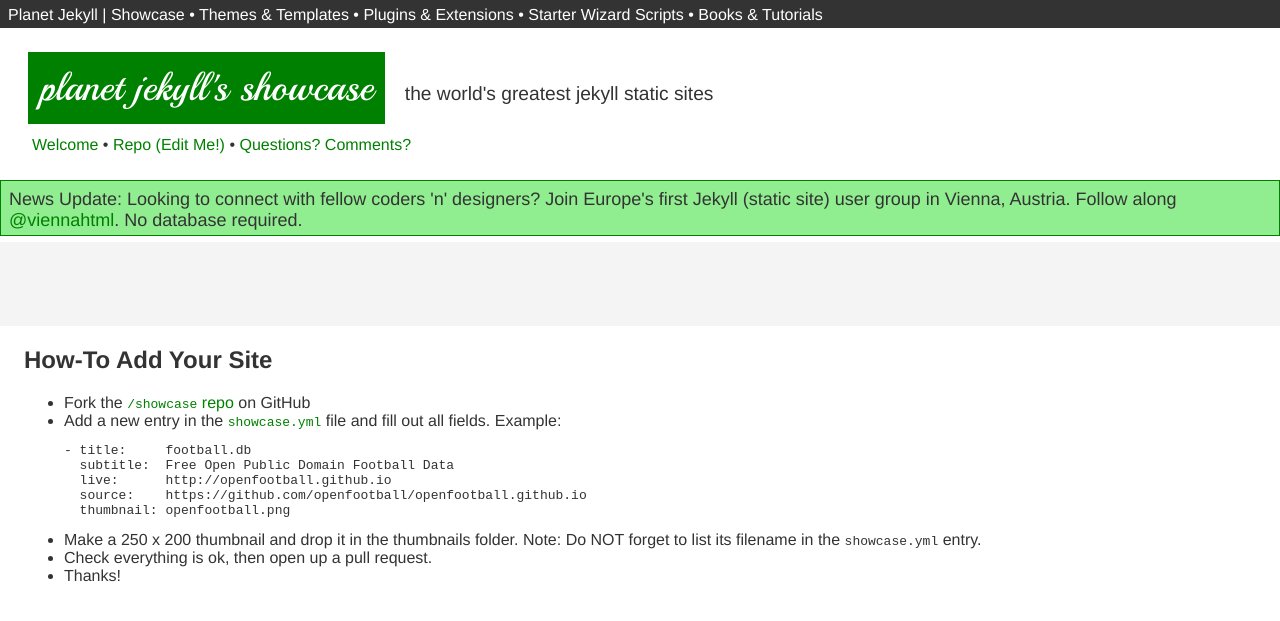
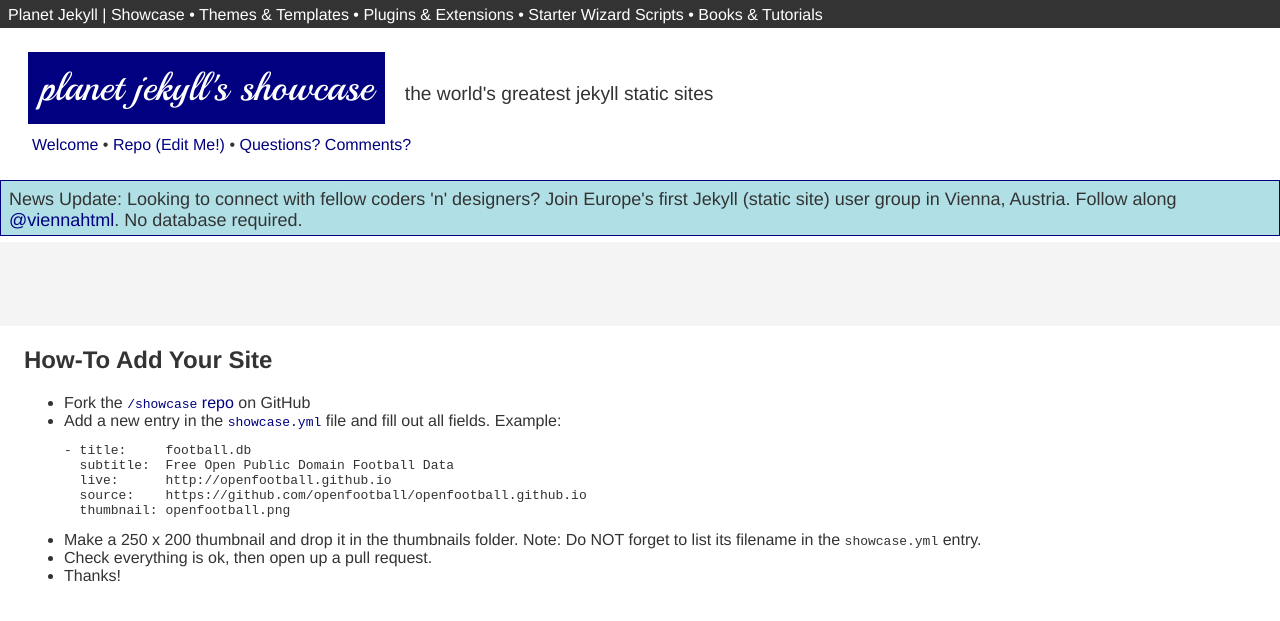
Before and after one commit to planetjekyll/planetjekyll.github.io, a Jekyll site: the page built from showcase/index.html, in a window 1280 px wide. Shown: the top 621 px of the page. Built offline with Jekyll 4.4.1, drawn with Linux system fonts in a browser that asks for light colours.

Commit message:
try navy blue

```diff
--- a/css/showcase/_announce.scss
+++ b/css/showcase/_announce.scss
@@ -1,8 +1,8 @@
 
 .announce {
   // background-color: #add8e6;  // LightBlue
-  background-color: #90ee90;   // LightGreen
-
+  // background-color: #90ee90;   // LightGreen
+  background-color:  #b0e0e6;   // PowderBlue
 
   font-size: 18px;
   padding: 8px 8px 4px 8px;    // top right bottom left
--- a/css/showcase/_settings.scss
+++ b/css/showcase/_settings.scss
@@ -6,6 +6,7 @@
 
 // $color-primary:  #4B0082;    // indigo
 // $color-primary:  #ff4500;   // orange red
-$color-primary: #008000;  // green
+// $color-primary: #008000;  // green
+$color-primary:	#000080;  // Navy
 
 // was => $color-primary:  #cc0000;  // was: red; try a little darker red (not so bright)
```
